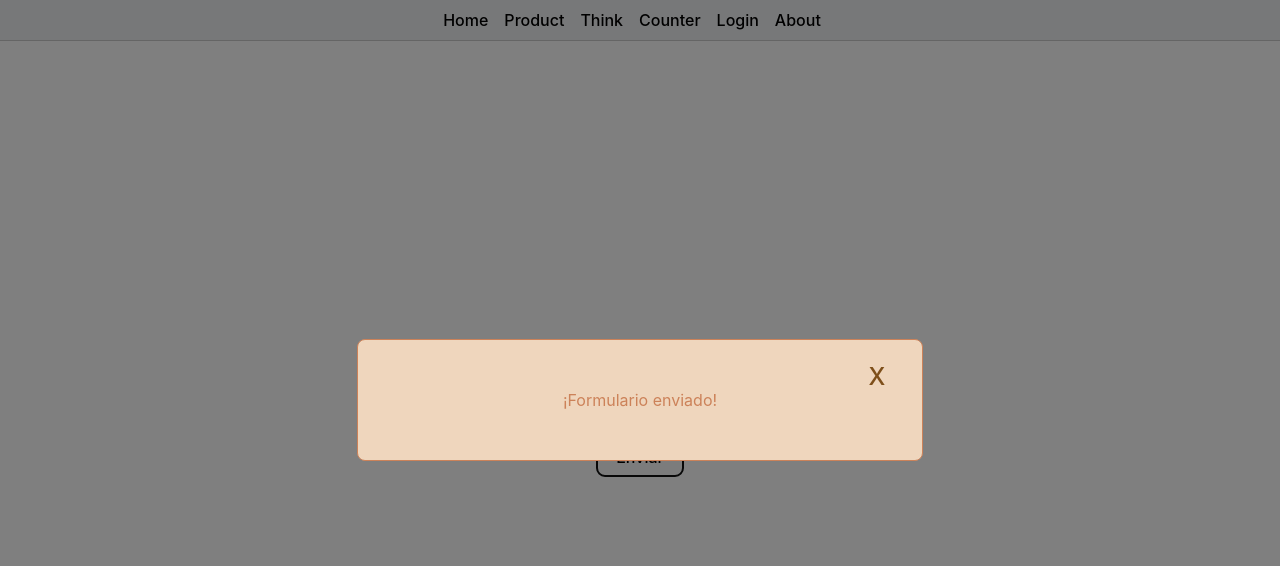
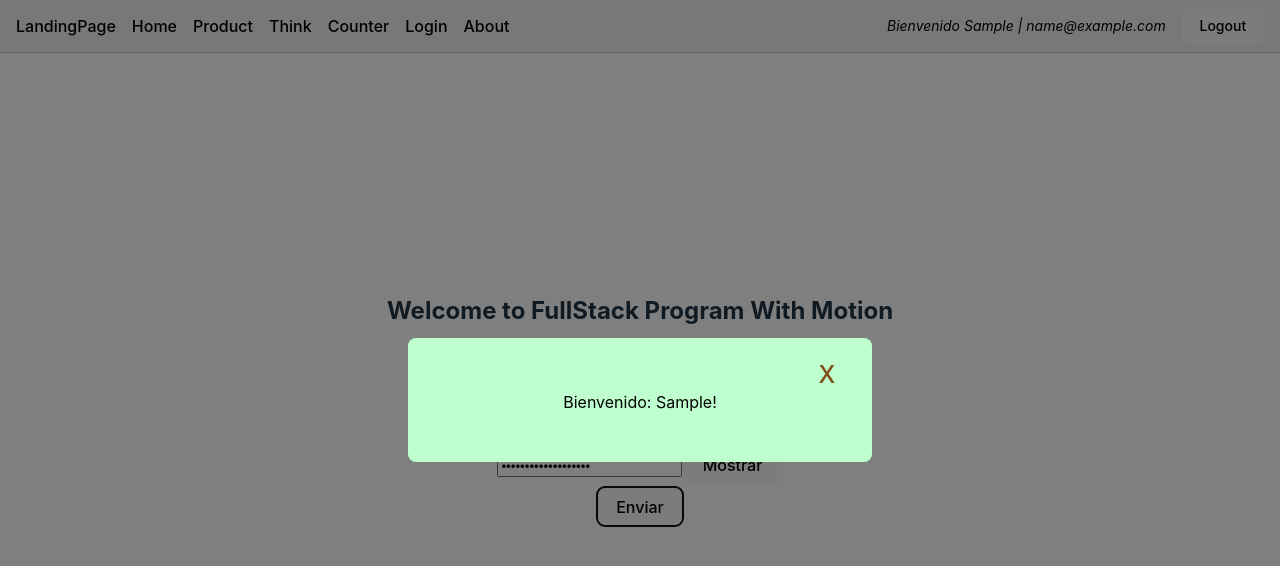
Before and after one commit to josemiguelmm1987/diplomado_mod7_labreact_jmiguel87, a React (Vite) app: page /diplomado_mod7_labreact_jmiguel87/login in a window 1280 px wide. Both pictures are taken after typing "Sample", "name@example.com" into the empty fields and a click on the button "Enviar". Shown: the top 566 px of the page. Built offline with nearby package versions, Linux system fonts and the light colour scheme.

Commit message:
Trabajo Final

```diff
--- a/src/App.css
+++ b/src/App.css
@@ -43,6 +43,7 @@
 
 .navbar {
   position: fixed;
+  display: flex;
   top: 0;
   left: 0;
   right: 0;
@@ -50,7 +51,8 @@
   background-color: #f0f2f4;
   border-bottom: solid 1px #ccc;
   padding: 0.5rem 1rem;
-  justify-content: space-around;
+  justify-content: space-between;
+  align-items: center;
 }
 
 .nav-link {
@@ -61,6 +63,14 @@
 
 .nav-link:hover {
   color: #5378c3;
+}
+.nav-user-info {
+  display: flex;
+  gap: 1rem;
+  font-size: 14px;
+  color: #000000;
+  font-style: italic;
+  align-items: center;
 }
 .modal-overlay {
   position: fixed;
@@ -74,17 +84,43 @@
   align-items: center;
   z-index: 1000;
 }
+.nav-user-info {
+  display: flex;
+  gap: 1rem;
+  font-size: 14px;
+  color: #000000;
+  font-style: italic;
+  align-items: center;
+}
 
 .notification-success {
-  background-color: #efd6bd;
-  color: #cc8259;
+  background-color: #bfffcf;
+  color: #000000;
   padding: 2rem;
-  border: 1px solid #cc8259;
   border-radius: 0.5rem;
-  max-width: 500px;
+  max-width: 400px;
   width: 90%;
   text-align: center;
   position: relative;
+}
+
+.notification-error {
+  background-color: #ffbfbf;
+  color: #000000;
+  padding: 2rem;
+  border-radius: 0.5rem;
+  max-width: 400px;
+  width: 90%;
+  text-align: center;
+  position: relative;
+}
+.notification-logout {
+  background-color: hsl(0, 0%, 100%);
+  padding: 2rem;
+  border-radius: 8px;
+  text-align: center;
+  width: 300px;
+  color: #000000;
 }
 
 .close-btn-success {
@@ -97,3 +133,46 @@
   font-size: 1.5rem;
   cursor: pointer;
 }
+
+.modal-logout {
+  position: fixed;
+  top: 0;
+  left: 0;
+  width: 100%;
+  height: 100%;
+  background-color: rgba(0, 0, 0, 0.5);
+  display: flex;
+  justify-content: center;
+  align-items: center;
+}
+.title-header {
+  width: 100%;
+  font-family: sans-serif;
+  font-size: 18px;
+  font-weight: 400;
+  color: #ffffff;
+  background:#0cba49bd;
+}
+.title-subheader {
+  width: 100%;
+  text-align: left;
+  font-family: sans-serif;
+}
+.line {
+  width: 100%;
+  border-top: 1px solid rgb(77, 227, 162);
+  height: 2px;
+  padding: 0;
+  line-height:3px;
+}
+.container {
+  width: 200px;
+  text-align:left;
+  font-family: sans-serif;
+  font-size: 18px;
+  font-weight: 400;
+}
+section {
+  display: flex;
+  column-gap: 20px;
+}
--- a/src/Components/Forms/FormLoginWithMotion.jsx
+++ b/src/Components/Forms/FormLoginWithMotion.jsx
@@ -1,19 +1,51 @@
 import { useState } from "react";
-import { motion } from "motion/react"
-import useForm from "../Hooks/useForm.js";
-import ModalInfo from "../../Components/Modals/ModalInfo.jsx";
+import { motion } from "motion/react";
+// import useForm from "../Hooks/useForm.js";
+import ModalInfo from "../../Components/Modals/ModalInfo";
+
+import React from "react";
+import { useSelector, useDispatch } from "react-redux";
+import {
+  updateForm,
+  submitForm,
+  setModalType,
+} from "../../store/features/form/formSlice.js";
 
 // eslint-disable-next-line react/prop-types
-const FormWithMotionAndHook = ({titleForm}) => {
-    const {formData, handleChange} = useForm({
-        username: '',
-        email: ''
-    });
+const FormWithMotionAndHook = ({ titleForm }) => {
   const [showModal, setShowModal] = useState(false);
+  const [modalMessage, setModalMessage] = useState("");
+  const [showPassword, setShowPassword] = useState(false);
+
+  const formState = useSelector((state) => state.form);
+
+  const { module, username, email, password } = useSelector(
+    (state) => state.form
+  );
+  const dispatch = useDispatch();
+
+  const handleChange = (e) => {
+    const { name, value } = e.target;
+    dispatch(updateForm({ field: name, value }));
+  };
+
   const handleSubmit = (e) => {
     e.preventDefault();
+    if (formState.password === "mod7USIP-JOSEMIGUEL") {
+      setModalMessage(`Bienvenido: ${formState.username}!`);
+      dispatch(setModalType("success"));
+      dispatch(
+        submitForm({
+          username: formState.username,
+          email: formState.email,
+        })
+      );
+    } else {
+      setModalMessage("Username/Password incorrectos!!!");
+      dispatch(setModalType("error"));
+    }
+
     setShowModal(true);
-        console.log('datos del formulario', formData);
   };
 
   const onCloseModalInfo = () => {
@@ -22,69 +54,115 @@ const FormWithMotionAndHook = ({titleForm}) => {
 
   return (
     <motion.div
-            initial={{opacity: 0}}
-            animate={{opacity: 1}}
-            exit={{opacity: 0}}
-            transition={{duration: 0.5}}
+      initial={{ opacity: 0 }}
+      animate={{ opacity: 1 }}
+      exit={{ opacity: 0 }}
+      transition={{ duration: 0.5 }}
     >
       <ModalInfo
         visible={showModal}
-                message="¡Formulario enviado!"
-                onClose={ onCloseModalInfo }
+        message={modalMessage}
+        valor={username}
+        type={formState.modalType}
+        onClose={onCloseModalInfo}
       />
       <form onSubmit={handleSubmit}>
         <motion.div
-                    initial={{x: -100}}
-                    animate={{x: 0}}
-                    transition={{duration: 0.5}}
+          initial={{ x: -100 }}
+          animate={{ x: 0 }}
+          transition={{ duration: 0.5 }}
         >
-                    <h3>{titleForm}</h3>
+          <h2>{titleForm}</h2>
         </motion.div>
         <motion.div
-                    initial={{x: -100}}
-                    animate={{x: 0}}
-                    transition={{duration: 0.5}}
+          initial={{ x: -100 }}
+          animate={{ x: 0 }}
+          transition={{ duration: 0.5 }}
         >
           <div>
-                        <label>
-                            Username:
+            <label>Module:</label>
             <input
               type="text"
+              id="module"
+              name="module"
+              value={module}
+              readOnly
+              disabled
+            />
+          </div>
+        </motion.div>
+        <motion.div
+          initial={{ x: -100 }}
+          animate={{ x: 0 }}
+          transition={{ duration: 0.5 }}
+        >
+          <div>
+            <label>Username:</label>
+            <input
+              type="text"
+              id="username"
               name="username"
-                                value={formData.username}
+              value={username}
               onChange={handleChange}
               required
             />
-                        </label>
           </div>
         </motion.div>
         <motion.div
-                    initial={{x: -100}}
-                    animate={{x: 0}}
-                    transition={{duration: 0.5}}
+          initial={{ x: -100 }}
+          animate={{ x: 0 }}
+          transition={{ duration: 0.5 }}
         >
           <div>
-                        <label>
-                            Email:
+            <label>Email:</label>
             <input
               type="email"
+              id="email"
               name="email"
-                                value={formData.email}
+              value={email}
               onChange={handleChange}
               required
             />
-                        </label>
           </div>
         </motion.div>
         <motion.div
-                    initial={{y: 100}}
-                    animate={{y: 0}}
-                    transition={{duration: 0.5}}
+          initial={{ x: -100 }}
+          animate={{ x: 0 }}
+          transition={{ duration: 0.5 }}
         >
-                    <button type="submit">Enviar</button>
+          <div>
+            <label>Password:</label>
+            <div className="password-container">
+              <input
+                type={showPassword ? "text" : "password"}
+                id="password"
+                name="password"
+                value={password}
+                onChange={handleChange}
+                required
+              />
+              <button
+                type="button"
+                className="toggle-password"
+                onClick={() => setShowPassword(!showPassword)}
+              >
+                {showPassword ? "Ocultar" : "Mostrar"}
+              </button>
+            </div>
+          </div>
+        </motion.div>
+        <motion.div
+          initial={{ y: 100 }}
+          animate={{ y: 0 }}
+          transition={{ duration: 0.5 }}
+        >
+          <button type="submit" className="btn-submit">
+            Enviar
+          </button>
         </motion.div>
       </form>
     </motion.div>
   );
 };
+
 export default FormWithMotionAndHook;
--- /dev/null
+++ b/src/Components/Landing/Body.jsx
@@ -0,0 +1,66 @@
+const Body = () => {
+  return (
+    <div>
+      <div className="title-subheader">
+        <h2>Bienvenido</h2>
+        <div className="line"></div>
+        <span className="text-parrafo">
+          Este módulo se centra en el uso de <b>React</b>, incuyendo la creación de <b>componentes</b>, el manejo de <b>hooks</b> y el uso de <b>Redux</b>.
+        </span>
+      </div>
+      <div className="title-subheader">
+        <h2>Temas Cubiertos</h2>
+      </div>
+      <div className="line"></div>
+      <section>
+        <div className="container">
+          <p>Componentes funcionales y de clase</p>
+        </div>
+        <div className="container">
+          <p>
+            Uso de <b>React hooks</b> como useState y useEffect
+          </p>
+        </div>
+        <div className="container">
+          <p>
+            Creación de <b>custom hooks</b> como UseForm
+          </p>
+        </div>
+        <div className="container">
+          <p>
+            Gestión de variables de estado con <b>UseState</b>
+          </p>
+        </div>
+        <div className="container">
+          <p>
+            Gestión de estado global con <b>Redux</b>
+          </p>
+        </div>
+        <div className="container">
+          <p>
+            Integración de <b>Redux</b> con <b>React</b>
+          </p>
+        </div>
+        <div className="container">
+          <p>
+            Manejo de <b>Formularios</b> en <b>React</b>
+          </p>
+        </div>
+        <div className="container">
+          <p>
+            Publicando nuestra <b>Página</b> con <b>GitHub Pages</b>
+          </p>
+        </div>
+      </section>
+      <div className="title-subheader">
+        <h2>Recursos Adicionales</h2>
+        <div className="line"></div>
+        <span className="text-parrafo">
+          Para profundizar en los temas cubiertos, consulta los siguientes recursos:
+        </span>
+      </div>
+    </div>
+  );
+};
+
+export default Body;
--- a/src/Components/Modals/ModalInfo.jsx
+++ b/src/Components/Modals/ModalInfo.jsx
@@ -1,25 +1,25 @@
 import { motion } from "motion/react";
 
 // eslint-disable-next-line react/prop-types
-const ModalInfo = ({ visible, message, onClose }) => {
+const ModalInfo = ({ visible, message, onClose, type }) => {
   if (!visible) {
     return null;
   }
-
   return (
     <div className="modal-overlay">
       <motion.div
-        className="notification-success"
+        className={`notification-${type}`}
         initial={{ opacity: 0, y: -20 }}
         animate={{ opacity: 1, y: 0 }}
         transition={{ duration: 0.5 }}
       >
-        <div>
+        <div className={`modal-content ${type}`}>
+          <h2>{type === "success"}</h2>
           <p>{message}</p>
+          <button className="close-btn-success" onClick={onClose}>
+            X
+          </button>
         </div>
-        <button className="close-btn-success" onClick={onClose}>
-          X
-        </button>
       </motion.div>
     </div>
   );
--- a/src/Components/Navigation/Navigator.jsx
+++ b/src/Components/Navigation/Navigator.jsx
@@ -1,8 +1,26 @@
 import { Link } from "react-router";
+import { useSelector, useDispatch } from "react-redux";
+import { logout } from "../../store/features/form/formSlice";
+import { useState } from "react";
 const Navigator = () => {
+  const { username, email, modalType } = useSelector((state) => state.form);
+  const dispatch = useDispatch();
+
+  const [showLogoutModal, setShowLogoutModal] = useState(false);
+
+  const handleLogout = () => {
+    dispatch(logout());
+    setShowLogoutModal(false); // Cierra el modal
+  };
+
   return (
+    <>
       <nav className="navbar">
+        <div>
           <Link to="/" className="nav-link">
+            LandingPage
+          </Link>
+          <Link to="/home" className="nav-link">
             Home
           </Link>
           <Link to="/products" className="nav-link">
@@ -20,7 +38,43 @@ const Navigator = () => {
           <Link to="/about" className="nav-link">
             About
           </Link>
+        </div>
+        <div className="nav-user-info">
+          {modalType === "success" && (
+            <>
+              <span>
+                {" "}
+                Bienvenido {username} | {email}
+              </span>
+              <button
+                className="btn-logout"
+                onClick={() => setShowLogoutModal(true)}
+              >
+                Logout
+              </button>
+            </>
+          )}
+        </div>
       </nav>
+      {showLogoutModal && (
+        <div className="modal-logout">
+          <div className="notification-logout">
+            <p>¿Estás seguro de que quieres cerrar sesión?</p>
+            <div className="modal-buttons">
+              <button className="btn-accept" onClick={handleLogout}>
+                Presiona el botón para salir!!!
+              </button>
+              <button
+                className="btn-cancel"
+                onClick={() => setShowLogoutModal(false)}
+              >
+                X
+              </button>
+            </div>
+          </div>
+        </div>
+      )}
+    </>
   );
 };
 
--- a/src/Components/Navigation/Router.jsx
+++ b/src/Components/Navigation/Router.jsx
@@ -4,12 +4,14 @@ import Login from "../../screens/Login.jsx";
 import About from "../../screens/About.jsx";
 import Think from "../../screens/Think.jsx";
 import Counter from "../Counter/Counter.jsx";
+import LandingPage from "../../screens/LandingPage.jsx";
 
 import { Routes, Route } from "react-router";
 const Router = () => {
   return (
     <Routes>
-      <Route index element={<Home />} />
+      <Route index element={<LandingPage />} />
+      <Route path="/home" element={<Home />} />
       <Route path="/products" element={<Product />} />
       <Route path="/think" element={<Think />} />
       <Route path="/counter" element={<Counter />} />
--- /dev/null
+++ b/src/store/features/form/formSlice.js
@@ -0,0 +1,33 @@
+import { createSlice } from '@reduxjs/toolkit';
+
+const initialState = {
+  module: 'React Mod7',
+  username: '',
+  email: '',
+  password: 'mod7USIP-JOSEMIGUEL',
+  modalType: '',
+};
+
+const formSlice = createSlice({
+  name: 'form',
+  initialState,
+  reducers: {
+    updateForm: (state, action) => {
+      const { field, value } = action.payload;
+      state[field] = value;
+    },
+    submitForm: (state, action) => {
+      const { username, email } = action.payload;
+      state.username = username;
+      state.email = email;
+    },
+    setModalType: (state, action) => {
+      state.modalType = action.payload;
+    },
+    logout: () => initialState,
+  },
+});
+
+export const { updateForm, submitForm, setModalType, logout } = formSlice.actions;
+
+export default formSlice.reducer;
```
Also changed, not shown: src/Components/Landing/Footer.jsx (added, +11 -0 lines), src/Components/Landing/Header.jsx (added, +11 -0 lines), src/screens/LandingPage.jsx (added, +15 -0 lines), src/store/store.js (+5 -3 lines). Lines whose indentation alone changed are shown as unchanged.
